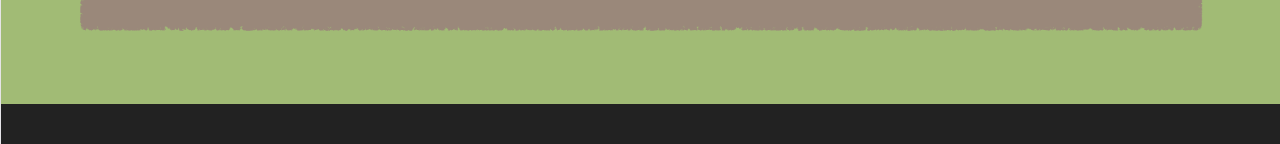
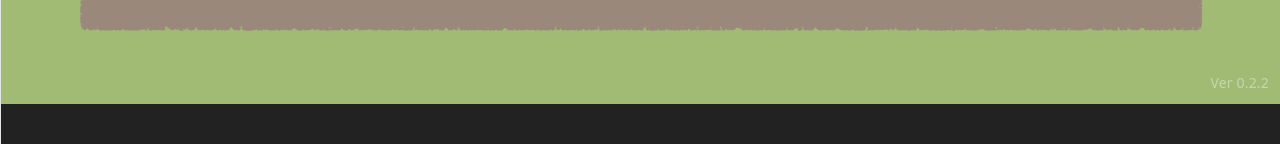
Before and after one commit to piyopuro/hiyoko-drive, a React (Vite) app: page / in a window 1280 px wide. Shown: the part 656-800 px from the top of the page. Built offline with nearby package versions, Linux system fonts and the light colour scheme.

Commit message:
Release v0.2.2

```diff
--- a/package.json
+++ b/package.json
@@ -7,7 +7,8 @@
     "dev": "vite",
     "build": "vite build",
     "lint": "eslint .",
-    "preview": "vite preview"
+    "preview": "vite preview",
+    "release":"node scripts/release.js"
   },
   "dependencies": {
     "react": "^19.2.7",
--- a/src/App.css
+++ b/src/App.css
@@ -7,6 +7,8 @@ body,
 }
 
 .viewport {
+  position: relative;
+
   width: 100vw;
   height: 100vh;
 
@@ -17,6 +19,10 @@ body,
   overflow: hidden;
 
   background: #222;
+}
+
+.gameArea{
+  position: relative;
 }
 
 .gameCanvas {
@@ -34,6 +40,21 @@ body,
   transform-origin: center center;
 }
 
+.version{
+  position:absolute;
+
+  right: 12px;
+  bottom: 8px;
+
+  color: white;
+  font-size: 14px;
+
+  opacity: 0.4;
+
+  user-select: none;
+  pointer-events: none;
+}
+
 .background {
   position: absolute;
   left: 0;
--- a/src/components/GameView.jsx
+++ b/src/components/GameView.jsx
@@ -1,4 +1,6 @@
 import { useState, useEffect, useRef } from "react";
+import { VERSION } from "../version";
+
 const Direction = {
   RIGHT: 0,
   LEFT: 1,
@@ -49,6 +51,7 @@ const vehicleMaster = {
 
 //ゲームの中身を描いてるところだよ。
 function GameView() {
+
   const [screenSize, setScreenSize] = useState({
     width: window.innerWidth,
     height: window.innerHeight
@@ -212,7 +215,7 @@ function GameView() {
 
   }
 
-  function updateAnimation(vehicle,animationTimerRef){
+  function updateAnimation(vehicle, animationTimerRef) {
 
     if (vehicle.state === State.STOP) {
       vehicle.frame = Frame.IDLE;
@@ -273,7 +276,7 @@ function GameView() {
       const distance = Math.hypot(dx, dy);
 
       updateDirection(vehicle, dx, dy);
-      updateAnimation(vehicle,animationTimerRef);
+      updateAnimation(vehicle, animationTimerRef);
       updatePosition(vehicle, master, dx, dy, distance);
 
       newVehicles[0] = vehicle;
@@ -344,6 +347,9 @@ function GameView() {
   //今まで計算したやつ、ここで出てくるよ～。
   return (
     <div className="viewport">
+
+      <div className="gameArea">
+
         <canvas
           className="gameCanvas"
           ref={canvasRef}
@@ -355,6 +361,13 @@ function GameView() {
           }}
           onClick={handleClick}
         />
+
+        <div className="version">
+          Ver {VERSION}
+        </div>
+
+      </div>
+
     </div>
   );
 
--- /dev/null
+++ b/src/version.js
@@ -0,0 +1,3 @@
+export const APP_NAME = "Hiyoko Drive";
+
+export const VERSION = "0.2.2";
```
Also changed, not shown: scripts/release.js (added, +27 -0 lines). Lines whose indentation alone changed are shown as unchanged.
